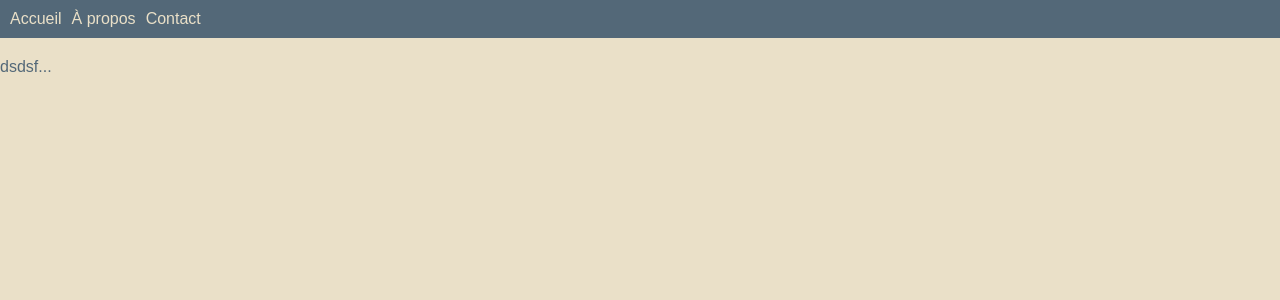
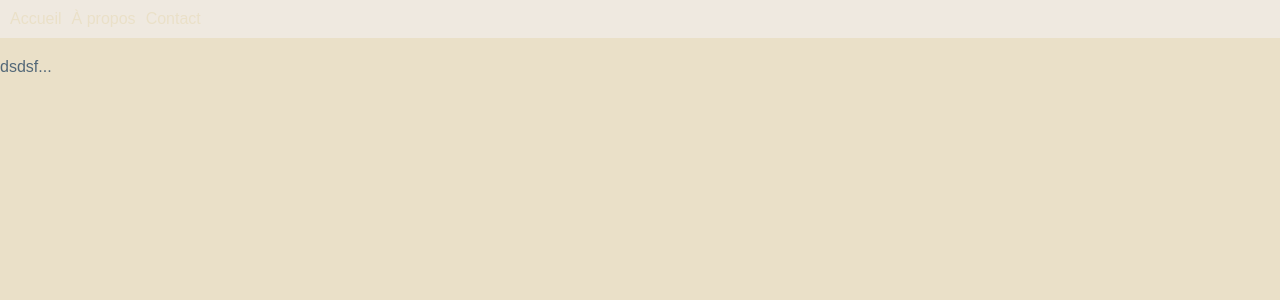
Before and after one commit to Dimtiri19/Portfolio, a React (Vite) app: page / in a window 1280 px wide. Shown: the top 300 px of the page. Built offline with nearby package versions, Linux system fonts and the light colour scheme; no server answers.

Commit message:
Update Navbar.jsx

```diff
--- a/src/components/Navbar.jsx
+++ b/src/components/Navbar.jsx
@@ -8,7 +8,7 @@ function Navbar() {
         display: 'flex',
         gap: '10px',
         marginBottom: '20px',
-        backgroundColor: '#536878',
+        backgroundColor: '#EFE9E0',
         padding: '10px'
       }}
     >
```
